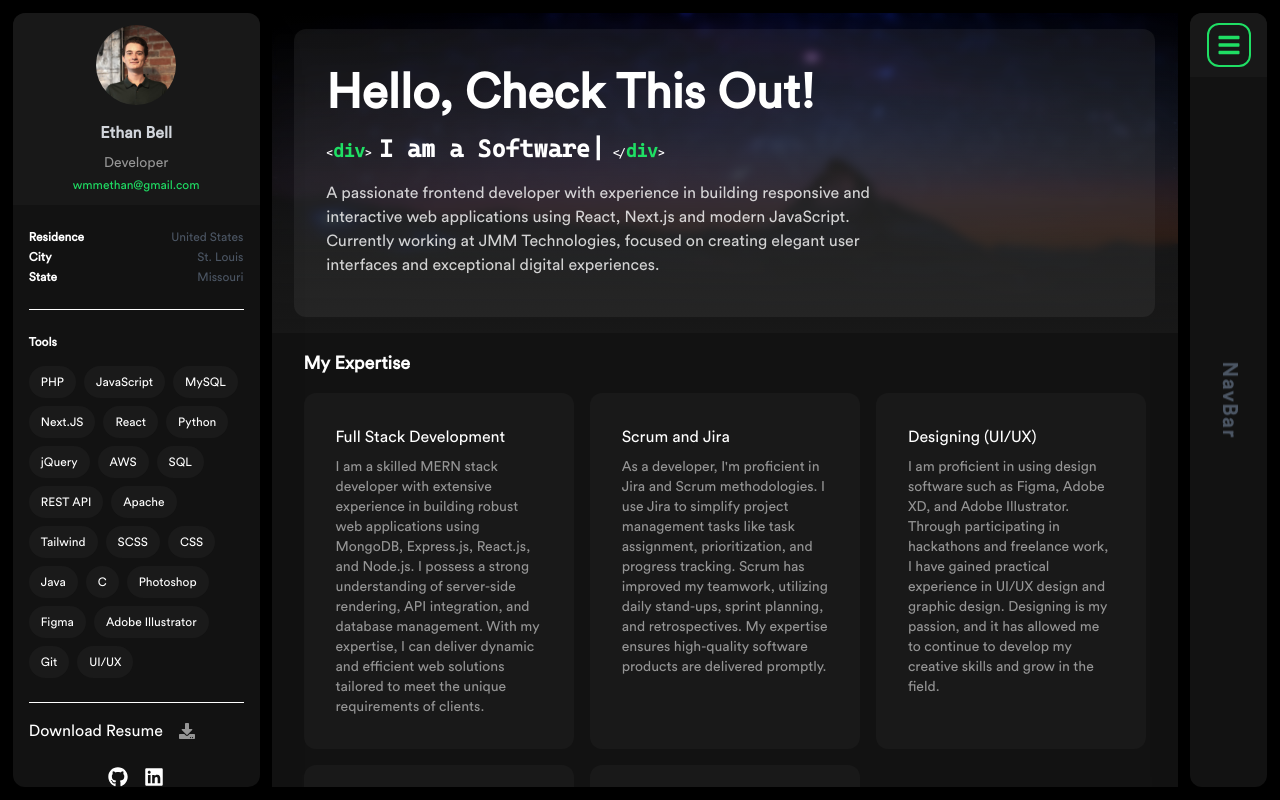
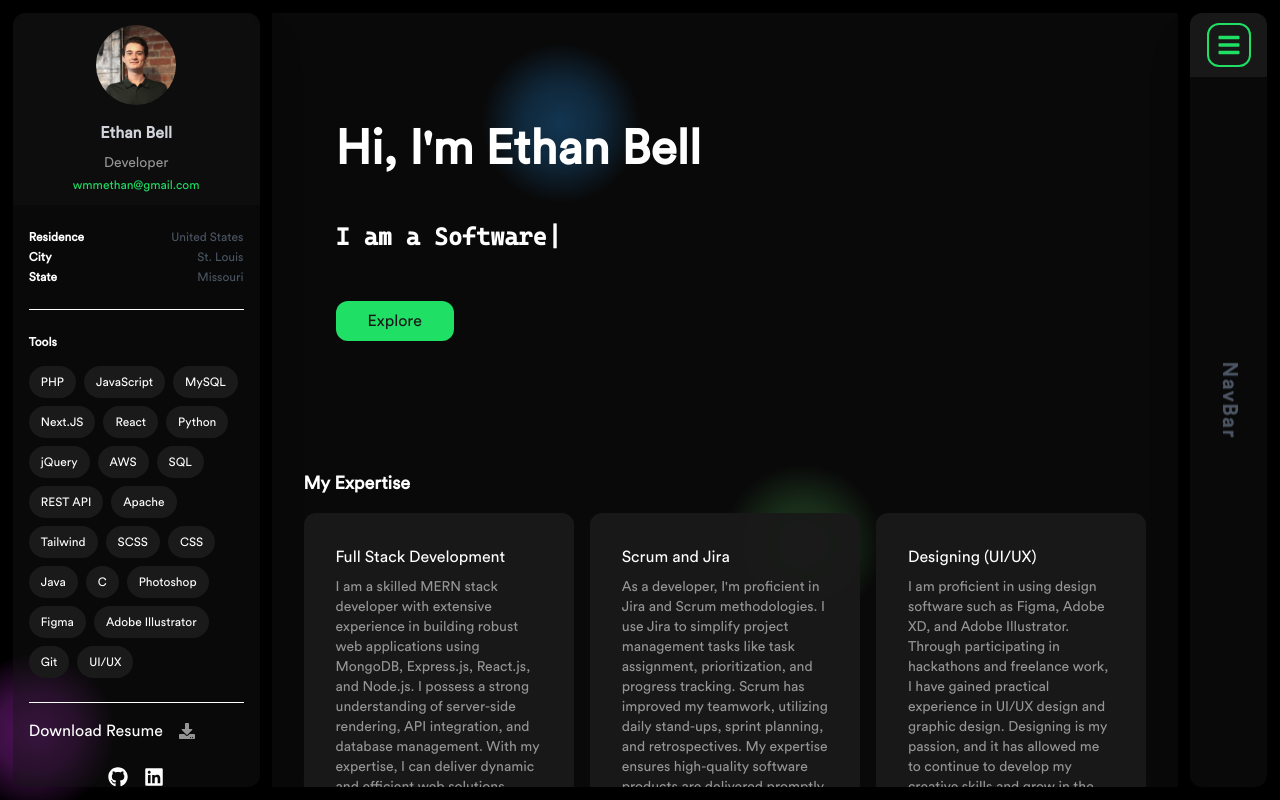
Before and after one commit to ethan33456/portfolio, a Next.js app: page / in a window 1280 px wide. Built offline with nearby package versions, Linux system fonts and the light colour scheme.

Commit message:
add floating orbs to background

```diff
--- /dev/null
+++ b/components/Background/AnimatedBackground.jsx
@@ -0,0 +1,123 @@
+import { useEffect, useRef } from 'react';
+
+const AnimatedBackground = () => {
+    const canvasRef = useRef(null);
+
+    class Orb {
+        constructor(x, y, radius, color) {
+            this.x = x;
+            this.y = y;
+            this.radius = radius;
+            this.color = color;
+            this.dx = (Math.random() - 0.5) * 2;
+            this.dy = (Math.random() - 0.5) * 2;
+            this.originalColor = color;
+            this.mixedColor = color;
+        }
+
+        draw(ctx) {
+            const gradient = ctx.createRadialGradient(
+                this.x, this.y, 0,
+                this.x, this.y, this.radius
+            );
+            gradient.addColorStop(0, this.mixedColor + '99'); // More solid in center
+            gradient.addColorStop(0.5, this.mixedColor + '66'); // Semi-transparent
+            gradient.addColorStop(1, this.mixedColor + '00'); // Most transparent at edge
+
+            ctx.beginPath();
+            ctx.arc(this.x, this.y, this.radius, 0, Math.PI * 2, false);
+            ctx.fillStyle = gradient;
+            ctx.fill();
+        }
+
+        update(canvas, orbs) {
+            // Bounce off walls
+            if (this.x + this.radius > canvas.width || this.x - this.radius < 0) {
+                this.dx = -this.dx;
+            }
+            if (this.y + this.radius > canvas.height || this.y - this.radius < 0) {
+                this.dy = -this.dy;
+            }
+
+            // Move
+            this.x += this.dx;
+            this.y += this.dy;
+
+            // Check collision with other orbs
+            orbs.forEach(orb => {
+                if (orb !== this) {
+                    const dx = this.x - orb.x;
+                    const dy = this.y - orb.y;
+                    const distance = Math.sqrt(dx * dx + dy * dy);
+
+                    if (distance < this.radius + orb.radius) {
+                        // Mix colors
+                        const thisColor = this.originalColor;
+                        const otherColor = orb.originalColor;
+                        this.mixedColor = mixColors(thisColor, otherColor);
+                        orb.mixedColor = mixColors(otherColor, thisColor);
+                    } else {
+                        // Gradually return to original color
+                        this.mixedColor = this.originalColor;
+                    }
+                }
+            });
+        }
+    }
+
+    function mixColors(color1, color2) {
+        // Simple color mixing
+        return color1;
+    }
+
+    useEffect(() => {
+        const canvas = canvasRef.current;
+        const ctx = canvas.getContext('2d');
+
+        // Set canvas size
+        const updateSize = () => {
+            canvas.width = window.innerWidth;
+            canvas.height = window.innerHeight;
+        };
+        updateSize();
+        window.addEventListener('resize', updateSize);
+
+        // Create only 3 orbs
+        const colors = ['#4CAF50', '#2196F3', '#9C27B0'];
+        const orbs = [];
+        for (let i = 0; i < 3; i++) {  // Changed to 3 orbs
+            orbs.push(new Orb(
+                Math.random() * canvas.width,
+                Math.random() * canvas.height,
+                80,
+                colors[i]  // Each orb gets its own color
+            ));
+        }
+
+        // Animation loop
+        function animate() {
+            ctx.clearRect(0, 0, canvas.width, canvas.height);
+
+            orbs.forEach(orb => {
+                orb.update(canvas, orbs);
+                orb.draw(ctx);
+            });
+
+            requestAnimationFrame(animate);
+        }
+        animate();
+
+        return () => {
+            window.removeEventListener('resize', updateSize);
+        };
+    }, []);
+
+    return (
+        <canvas
+            ref={canvasRef}
+            className="fixed top-0 left-0 w-full h-full -z-10 pointer-events-none"
+        />
+    );
+};
+
+export default AnimatedBackground;
--- a/components/Common/Intro/index.jsx
+++ b/components/Common/Intro/index.jsx
@@ -11,14 +11,8 @@ const Intro = () => {
   return (
     <>
       {/* fixed at top */}
-      <div className='headerr z-50 absolute bg-MidNightBlack backdrop-blur-sm inset-y-0 h-48 top-0 flex items-center justify-center w-full flex-col px-4 gap-y-4'>
-        <Image
-          className='w-20 h-20 rounded-full object-cover'
-          src={EthanImage}
-          alt='Ethan Bell profile picture'
-          width={80}
-          height={80}
-        />
+      <div className='headerr z-50 absolute bg-DeepNightBlack backdrop-blur-sm inset-y-0 h-48 top-0 flex items-center justify-center w-full flex-col px-4 gap-y-4'>
+        <Image className='w-20 h-20 rounded-full' src={EthanImage} alt='profile picture' />
         <div className='flex flex-col items-center justify-center'>
           <span className='text-gray-300 text-base font-bold break-normal'>{NAME}</span>
           <span className='text-sm text-LightGray text-center mt-2'>{DESIGNATION}</span>
--- a/components/Common/Nav/Nav.jsx
+++ b/components/Common/Nav/Nav.jsx
@@ -18,7 +18,7 @@ const Nav = ({ setIsOpen, isOpen }) => {
     return (
         <DrawerLayout setIsOpen={setIsOpen} isOpen={isOpen}>
             <div className="absolute z-50 flex flex-col justify-center lg:inset-y-0  -right-0 lg:right-0 w-64 h-screen lg:mt-3 lg:mr-3 lg:h-[96%] bg-DeepNightBlack shadow-2xl md:rounded-xl md:overflow-hidden">
-                <div onClick={e => setIsOpen(false)} className="flex text-LightGray absolute top-0 w-full items-center justify-start pl-6 text-sm h-10 bg-EveningBlack">
+                <div onClick={e => setIsOpen(false)} className="flex text-LightGray absolute top-0 w-full items-center justify-start pl-6 text-sm h-10 bg-DeepNightBlack">
                     <ImCross />
                 </div>
                 <div className="flex flex-col gap-y-2 px-6 w-full transition">
--- a/components/HomeComponents/Banner.jsx
+++ b/components/HomeComponents/Banner.jsx
@@ -1,43 +1,42 @@
 import Typewriter from 'typewriter-effect';
-import BannerLayout from '../Common/BannerLayout';
 import { Link } from 'react-scroll';
 
 const Banner = () => {
     return (
-        <BannerLayout>
-            <div className="absolute inset-0 z-20 flex flex-col justify-center w-full h-full bg-gradient-to-t from-MidNightBlack">
-                <div className="bg-LightGray/10 w-[95%] h-[90%] px-8 py-2 mx-auto rounded-xl overflow-hidden flex items-center">
-                    <div className="flex flex-col">
-                        <div>
-                            <h1 className="text-3xl sm:text-4xl xl:text-5xl text-Snow font-bold">Hello, Check This Out!</h1>
-                        </div>
-                        <div className="py-4 font-cascadia-normal text-Snow pb-4 text-xs h-20 lg:h-auto">
-                            <span>{"<"}<span className="text-Green sm:text-base xl:text-lg font-bold">div</span>
-                                {">"} <span className="text-Snow sm:text-xl xl:text-2xl font-bold"> I am a <span className="inline-block">
+        <div className="lg:px-8 2xl:px-16 py-16 lg:py-28">
+            <div className="flex flex-col px-4 lg:px-8">
+                <div className="flex flex-col gap-y-4">
+                    <h1 className="text-Snow text-4xl lg:text-5xl font-bold mb-4">
+                        Hi, I'm Ethan Bell
+                    </h1>
+                    <div className="py-4 font-cascadia-normal text-Snow pb-4 text-xl lg:text-2xl">
+                        <span className="text-Snow font-bold">
+                            I am a{" "}
+                            <span className="inline-block">
                                 <Typewriter
                                     options={{
-                                            strings: [
-                                                'Developer',
-                                                'Software Engineer'  // Add any other titles you'd like
-                                            ],
+                                        strings: ['Developer', 'Software Engineer'],
                                         autoStart: true,
                                         loop: true,
                                     }}
                                 />
                             </span>
-                                </span> {"</"}<span className="text-Green sm:text-base xl:text-lg font-bold">div</span>{">"} </span>
+                        </span>
                     </div>
-                        <p className="text-Snow/80 text-sm sm:text-base max-w-xl">
-                            A passionate frontend developer with experience in building responsive and interactive web applications using React, Next.js and modern JavaScript. Currently working at JMM Technologies, focused on creating elegant user interfaces and exceptional digital experiences.
-                        </p>
+                    <Link
+                        to='intro'
+                        spy={true}
+                        smooth={true}
+                        duration={500}
+                        offset={-50}
+                        className="button w-fit mt-4"
+                    >
+                        Explore
+                    </Link>
                 </div>
             </div>
-
-                {/* details in row */}
-
         </div>
-        </BannerLayout>
     )
 }
 
-export default Banner
+export default Banner;
--- a/pages/index.jsx
+++ b/pages/index.jsx
@@ -5,6 +5,7 @@ import Recommendations from '../components/HomeComponents/Recommendations/Recomm
 import PortfolioCard from '../components/Portfolio/PortfolioCard';
 import Edu_Card from "../components/Background/Edu_Card";
 import Exp_Card from "../components/Background/Exp_Card";
+import AnimatedBackground from '../components/Background/AnimatedBackground';
 import { useQuery } from 'react-query';
 import axios from 'axios';
 import ImageAndParagraphSkeleton from '../components/Common/ImageAndParagraphSkeleton';
@@ -22,7 +23,9 @@ const home = () => {
             .catch(error => console.error('Error fetching background:', error)))
 
     return (
-        <div className="Home-Page -z-10">
+        <>
+            <AnimatedBackground />
+            <div className="Home-Page relative">
                 <div id="home">
                     <Banner />
                 </div>
@@ -92,6 +95,7 @@ const home = () => {
 
                 <Footer />
             </div>
+        </>
     )
 }
 
--- a/tailwind.config.js
+++ b/tailwind.config.js
@@ -9,7 +9,7 @@ module.exports = {
       colors: {
         Green: "#1fdf64",
         Black: "#000",
-        DeepNightBlack: "#121212",
+        DeepNightBlack: "#12121280",
         MidNightBlack: "#181818",
         EveningBlack: "#1a1a1a",
         DarkGray: "#282828",
@@ -29,4 +29,5 @@ module.exports = {
       }
     },
   },
+  plugins: [],
 }
```
Lines whose indentation alone changed are shown as unchanged.
